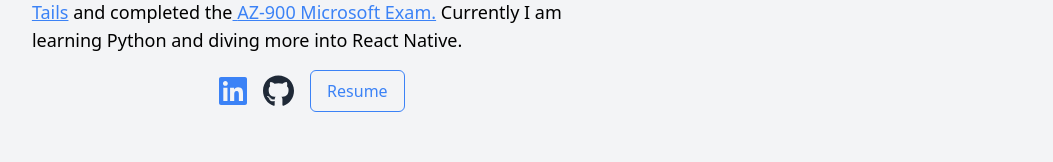
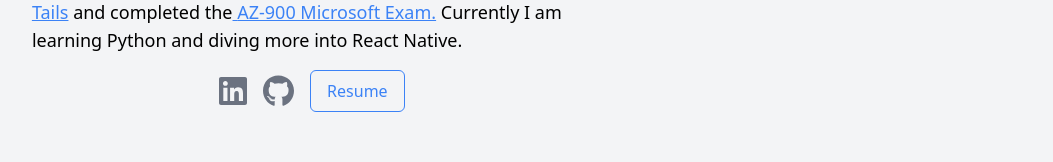
Before and after one commit to KadeVo/portfolio, a React (Create React App) app: page / in a window 1280 px wide. Shown: the part 602-764 px from the top of the page, without its empty margins (113-1166 px from the left). Built offline with nearby package versions, Linux system fonts and the light colour scheme.

Commit message:
Added hover to socials

```diff
--- a/src/components/Socials.js
+++ b/src/components/Socials.js
@@ -9,7 +9,7 @@
         href="https://www.linkedin.com/in/kadin-vo/"
         target="_blank"
         rel="noreferrer"
-        className="text-blue-500 flex items-center"
+        className="text-gray-500 flex items-center hover:text-blue-500"
       >
         <FontAwesomeIcon icon={faLinkedin} size="2x" />
       </a>
@@ -18,7 +18,7 @@
         href="https://github.com/KadeVo"
         target="_blank"
         rel="noreferrer"
-        className="text-gray-800 flex items-center"
+        className="text-gray-500 flex items-center hover:text-gray-800"
       >
         <FontAwesomeIcon icon={faGithub} size="2x" />
       </a>
```
